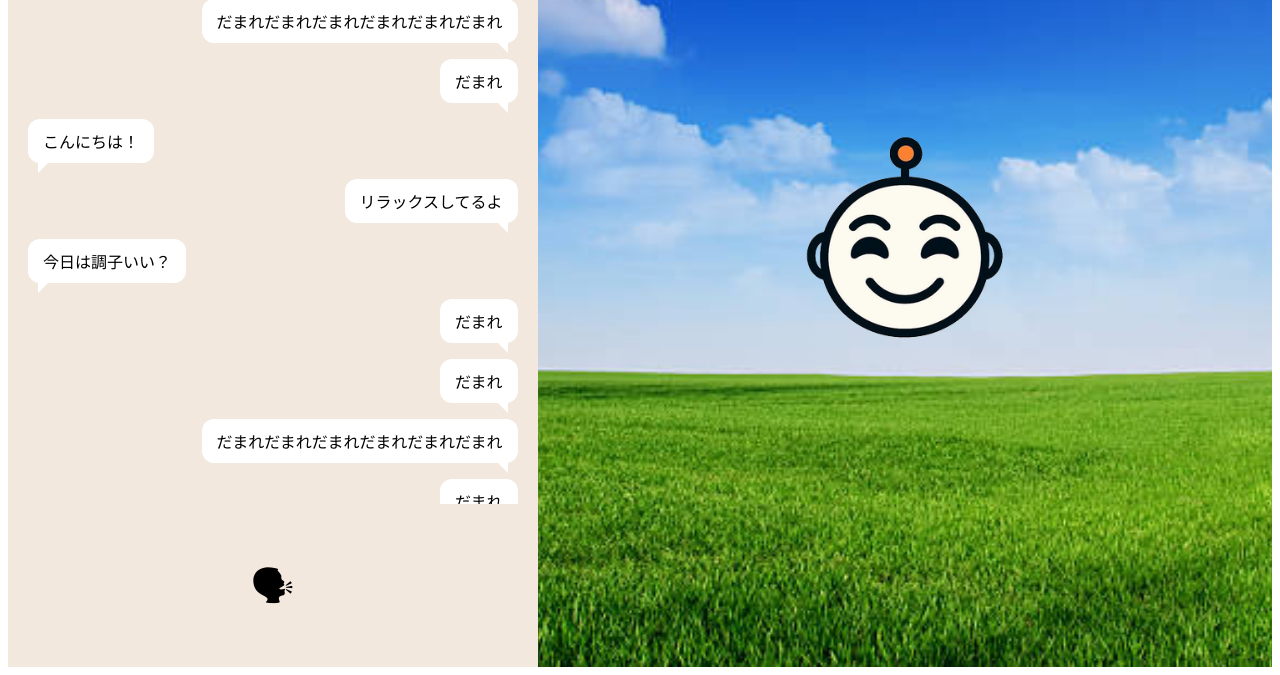
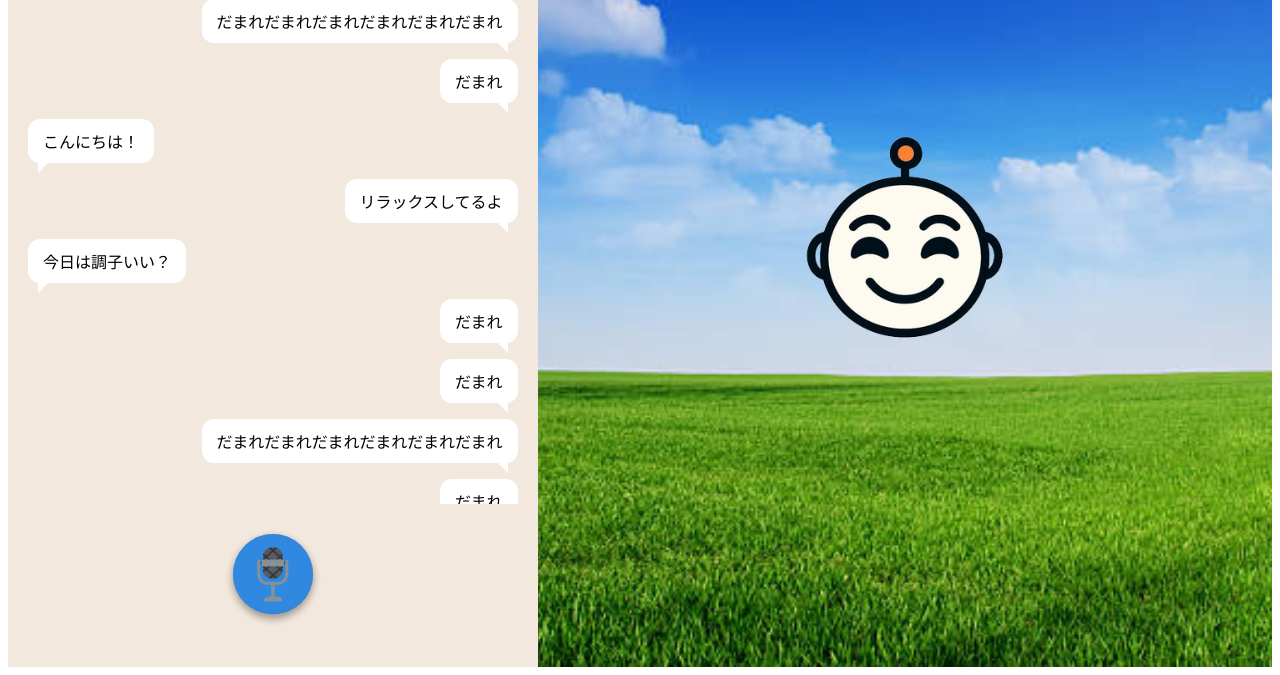
Before and after one commit to nitta-sss/HaLu, a Django app: page / in a window 1280 px wide. Shown: the part 657-1332 px from the top of the page. Run offline with Django 4.2, Linux system fonts and the light colour scheme.

Commit message:
音声入力ボタン押下字のアニメーション実装

```diff
--- a/main/static/CSS/style.css
+++ b/main/static/CSS/style.css
@@ -169,10 +169,19 @@ main {
 
 
 /* 音声入力ボタン */
-.speak-icon {
+.voice-icon {
     text-align: center;
-    font-size: 40px;
-    margin-bottom: 20px;
+    margin: auto;
+    width: 80px;
+    height: 80px;
+    border: none;
+    border-bottom: solid 2px #c0c0c0;
+    border-radius: 50%;
+    box-shadow: inset 15px 30px 40px rgba(255, 255, 255, 0.5), 0 3px 7px rgba(0, 0, 0, .2);
+    background-image: linear-gradient(#1579c0 0%, #0569b0 100%);
+    color: #ffffff;
+    font-weight: 600;
+    font-size: 1em;
 }
 
 
@@ -269,3 +278,48 @@ main {
 .fade.hide {
     opacity: 0;
 }
+
+
+/*
+音声入力中のアニメーションと音声入力の有効化
+ */
+ .recording {
+    animation: recordPulse 0.6s infinite alternate ease-in-out;
+}
+
+@keyframes recordPulse {
+    from {
+        transform: scale(1);
+        box-shadow: 0 0 10px rgba(50, 150, 255, 0.7),
+                    0 0 20px rgba(50, 150, 255, 0.4);
+    }
+    to {
+        transform: scale(1.15);
+        box-shadow: 0 0 20px rgba(0, 120, 255, 1),
+                    0 0 40px rgba(0, 120, 255, 0.7);
+    }
+}
+
+/* 顔アイコンに波紋アニメーション */
+/* .face-anim {
+    animation: ripple 0.8s infinite;
+} */
+
+/* 音声入力ボタンアイコン画像 */
+#voiceBtn {
+    width: 80px;
+    height: 80px;
+    border-radius: 50%;
+    border: none;
+    cursor: pointer;
+
+    /* マイクアイコン画像 */
+    background-image: url("/static/img/voiceMic.png");
+    background-size: 60%;     /* 画像サイズ調整 */
+    background-repeat: no-repeat;
+    background-position: center;
+
+    /* グラデ背景 */
+    background-color: #3088e0;
+    box-shadow: 0 4px 10px #0003;
+}
--- a/main/templates/index.html
+++ b/main/templates/index.html
@@ -44,8 +44,8 @@
                 </div>
 
                 <!-- 音声入力ボタン -->
-                <div class="speak-icon">
-                    🗣
+                <div class="voice-icon">
+                    <button id="voiceBtn"></button>
                 </div>
 
             </div>
@@ -148,6 +148,6 @@
 
         });
         </script>
-
+        <script src="{% static 'js/voice_animation.js' %}"></script>
     </body>
 </html>
```
Also changed, not shown: main/static/js/voice_animation.js (added, +96 -0 lines), main/static/img/voiceMic.png (added).
